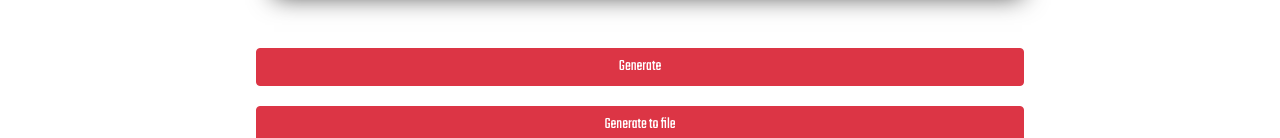
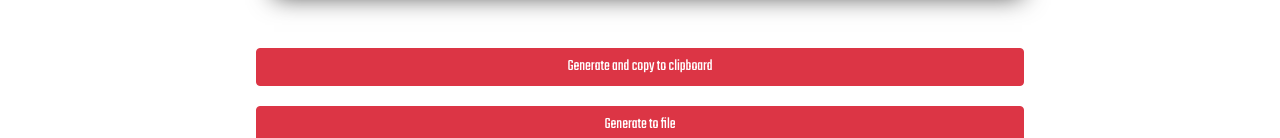
Before and after one commit to DevWichrowski/CMS-title-generator, a React (Create React App) app: page / in a window 1280 px wide. Shown: the part 720-858 px from the top of the page. Built offline with nearby package versions, Linux system fonts and the light colour scheme.

Commit message:
Change text in button

```diff
--- a/src/components/Dashboard/TitleGenerator/TitleGenerator.js
+++ b/src/components/Dashboard/TitleGenerator/TitleGenerator.js
@@ -19,7 +19,7 @@ class TitleGenerator extends Component {
 					<textarea className="custom-textarea" />
 				</div>
 				<Button className="generate-button" variant="danger">
-					Generate
+					Generate and copy to clipboard
 				</Button>
 				<Button className="generate-button" variant="danger">
 					Generate to file
```
